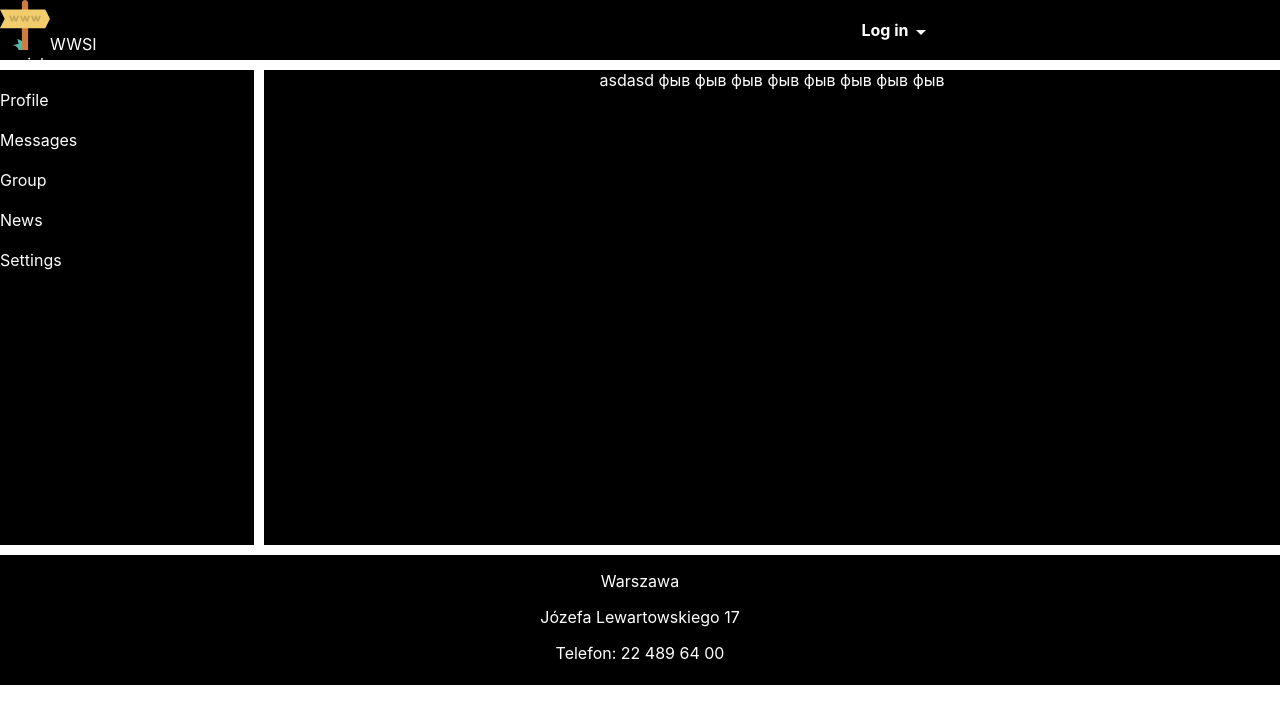
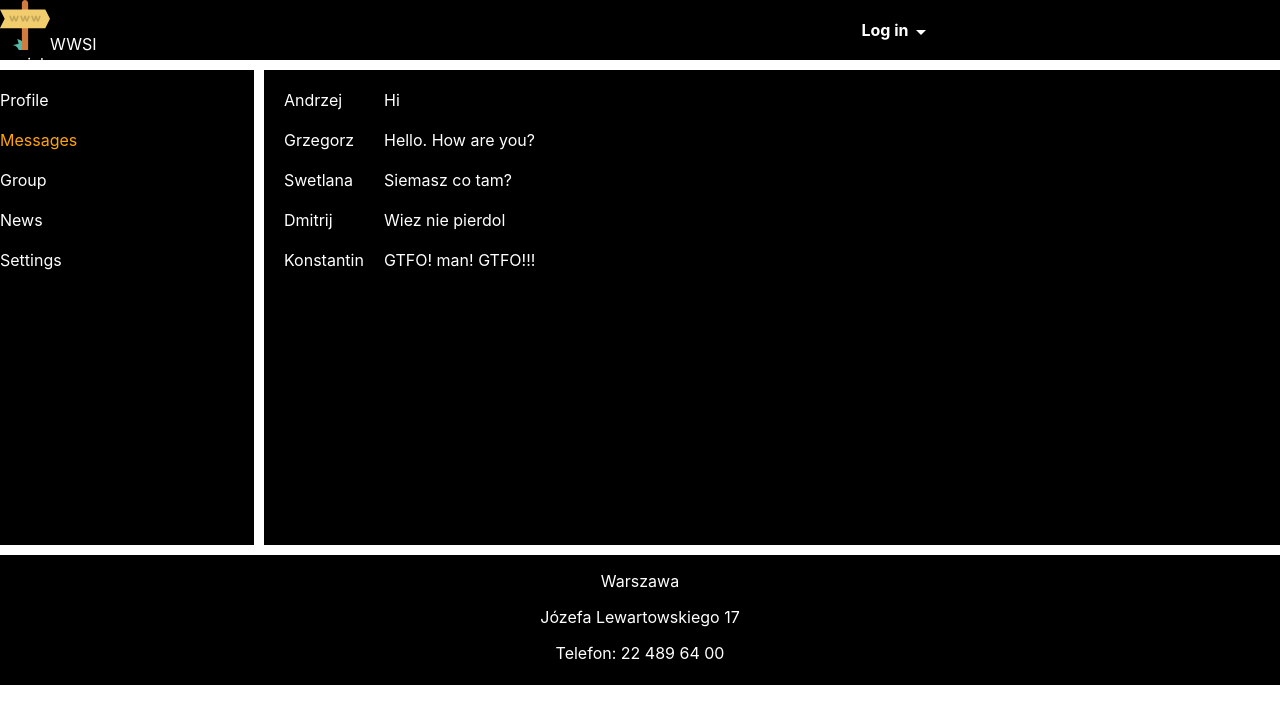
Before and after one commit to AlehZahorski/wwsiSocial, a React (Create React App) app: page /Dialogs in a window 1280 px wide. Shown: the top 724 px of the page. Built offline with nearby package versions, Linux system fonts and the light colour scheme.

Commit message:
made some changes

```diff
--- a/src/components/Dialogs/Dialogs.jsx
+++ b/src/components/Dialogs/Dialogs.jsx
@@ -1,20 +1,43 @@
 import React from 'react';
 import style from './Dialogs.module.css';
+import { NavLink } from 'react-router-dom';
+
+const DialogItem = (props) => {
+  let path = "/Dialogs" + props.id;
+  return (
+    <div className={style.dialog}>
+    <NavLink to={path}>{props.name}</NavLink>
+    </div>
+  )
+}
+
+const MessageItem = (props) => {
+  return (
+    <div className={style.messages}>{props.message}</div>
+  )
+}
 
 
 const Dialogs = (props) => {
-    return (
-        <div className={style.content}>
-            asdasd
-            фыв фыв
-            фыв
-            фыв
-            фыв
-            фыв
-            фыв фыв
+  return (
+    <div className={style.content}>
+    <div className={style.dialog} >
+    <DialogItem name="Andrzej" id="1"/>
+    <DialogItem name="Grzegorz" id="2"/>
+    <DialogItem name="Swetlana" id="3"/>
+    <DialogItem name="Dmitrij" id="4"/>
+    <DialogItem name="Konstantin" id="5"/>
+    </div>
+    <div className={style.messages}>
+    <MessageItem message="Hi" />
+    <MessageItem message="Hello. How are you?" />
+    <MessageItem message="Siemasz co tam?" />
+    <MessageItem message="Wiez nie pierdol" />
+    <MessageItem message="GTFO! man! GTFO!!!" />
 
-        </div>
-    );
+    </div>
+    </div>
+  );
 }
 
 export default Dialogs;
--- a/src/components/Dialogs/Dialogs.module.css
+++ b/src/components/Dialogs/Dialogs.module.css
@@ -1,6 +1,26 @@
 .content {
+  display: grid;
+  grid-template-columns: 100px auto;
+  grid-template-rows: 1fr 1fr;
+  grid-template-areas:
+  "di mi";
   background-color: black;
   color:white;
-  text-align: center;
+  text-align: left;
   height: 475px;
 }
+
+
+.dialogsItem{
+grid-area: di;
+}
+.MessageItem{
+  grid-area: mi;
+}
+
+.messages{
+  padding: 10px;
+}
+.dialog{
+  padding: 10px;
+}
--- a/src/components/Navbar/Navbar.jsx
+++ b/src/components/Navbar/Navbar.jsx
@@ -1,25 +1,25 @@
 import React, {Component} from 'react';
 import style from './Navbar.module.css';
 import Dialogs from '../Dialogs/Dialogs';
-
+import { NavLink } from 'react-router-dom';
 
 const Navbar = () => {
     return (
         <nav className={style.Navbar}>
             <div className="firstmenu">
-                <a href="/Profile">Profile</a>
+                <NavLink to="/Profile" activeClassName={style.activelink}>Profile</NavLink>
             </div>
             <div className="firstmenu">
-                <a href="/Dialogs">Messages</a>
+                <NavLink to="/Dialogs" activeClassName={style.activelink}>Messages</NavLink>
             </div>
             <div className="firstmenu">
-                <a href="#">Group</a>
+                <NavLink to="/Group" activeClassName={style.activelink}>Group</NavLink>
             </div>
             <div className="firstmenu">
-                <a href="#">News</a>
+                <NavLink to="/News" activeClassName={style.activelink}>News</NavLink>
             </div>
             <div className="firstmenu">
-                <p><a href="#">Settings</a></p>
+                <p><NavLink to="/Settings" activeClassName={style.activelink}>Settings</NavLink></p>
             </div>
 
         </nav>
--- a/src/components/Navbar/Navbar.module.css
+++ b/src/components/Navbar/Navbar.module.css
@@ -5,3 +5,6 @@ background-color: black;
 a {
   color: white;
 }
+a.activelink {
+  color: orange;
+}
--- a/src/components/Profile/Profile.jsx
+++ b/src/components/Profile/Profile.jsx
@@ -4,6 +4,7 @@ import main from '../images/main.jpeg';
 import profile from '../images/profile.jpg';
 import style from './Profile.module.css';
 import MyPosts from './MyPosts/MyPosts.jsx';
+
 
 
 const Profile = (props) => {
```
Also changed, not shown: src/components/Profile/ProfileInfo/ProfileInfo.jsx (added, +18 -0 lines).
